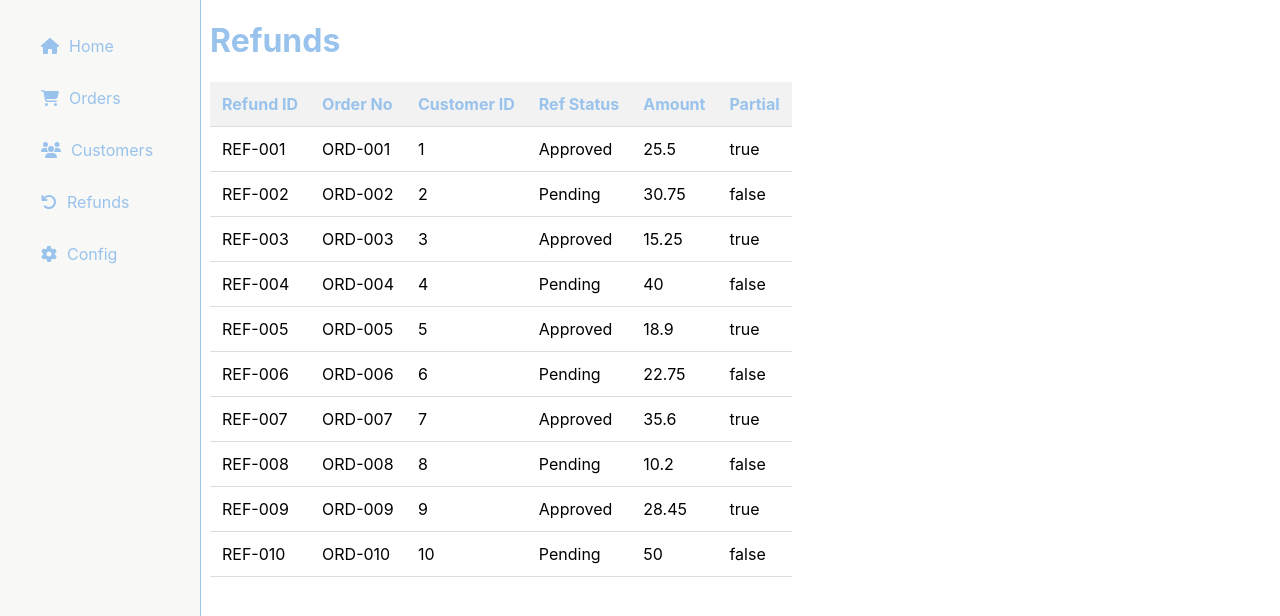
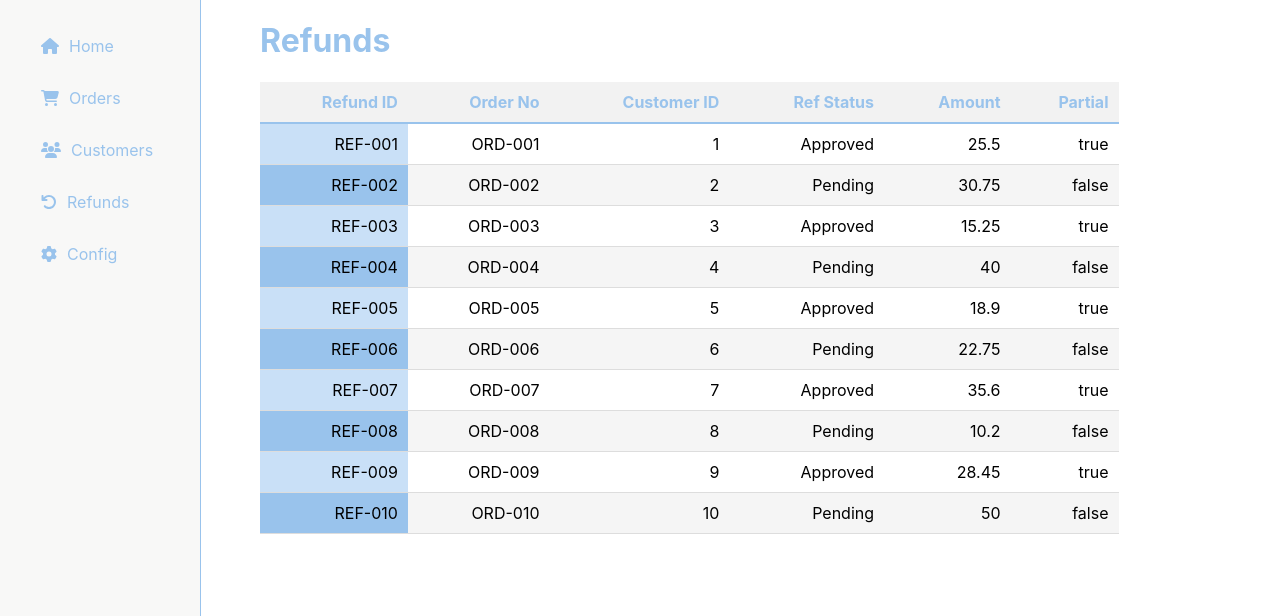
Before and after one commit to TheCyberFlash/stjag-basic-crud-react, a React (Create React App) app in the folder basic-crud/: page /#/refunds in a window 1280 px wide. Shown: the top 616 px of the page. Built offline with nearby package versions, Linux system fonts and the light colour scheme.

Commit message:
Table Style Update

```diff
--- a/basic-crud/src/components/DataTable.js
+++ b/basic-crud/src/components/DataTable.js
@@ -13,9 +13,9 @@ const DataTable = ({ columns, data }) => {
       </thead>
       <tbody>
         {data.map((row, rowIndex) => (
-          <tr key={rowIndex}>
+          <tr key={rowIndex} className={rowIndex % 2 === 0 ? "even-row" : "odd-row"}>
             {columns.map((column, colIndex) => (
-              <td key={colIndex}>{row[column].toString()}</td>
+              <td key={colIndex} className={colIndex === 0 ? "highlight" : ""}>{row[column].toString()}</td>
             ))}
           </tr>
         ))}
--- a/basic-crud/src/index.css
+++ b/basic-crud/src/index.css
@@ -17,8 +17,9 @@ code {
 }
 
 .main-content {
-  margin-left: 200px;
+  margin-left: 250px;
   padding: 0px 10px;
+  width: 100%;
 }
 
 h1 {
@@ -57,7 +58,7 @@ h1 {
 }
 
 .table-container {
-  width: 100%;
+  width: 85%;
   margin-top: 20px;
   overflow-x: auto;
 }
@@ -66,19 +67,40 @@ table {
   border-collapse: collapse;
   width: 100%;
   margin-bottom: 20px;
+  table-layout: auto;
 }
 
 th, td {
-  padding: 12px;
-  text-align: left;
+  padding: 10px;
+  text-align: right;
   border-bottom: 1px solid #ddd;
+  overflow: hidden;
+  text-overflow: ellipsis;
+  white-space: nowrap;
 }
 
 th {
   background-color: #f2f2f2;
   color: #99c3ec;
+  border-bottom: 2px solid #99c3ec;
 }
 
 tr:hover {
   background-color: #f5f5f5;
 }
+
+tr.even-row {
+  background-color: #fff;
+}
+
+tr.odd-row {
+  background-color: #f5f5f5;
+}
+
+tr.even-row td.highlight{
+  background-color: #c9e0f7;
+}
+
+tr.odd-row td.highlight{
+  background-color: #99c3ec;
+}
```
